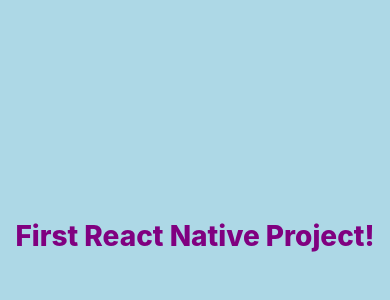
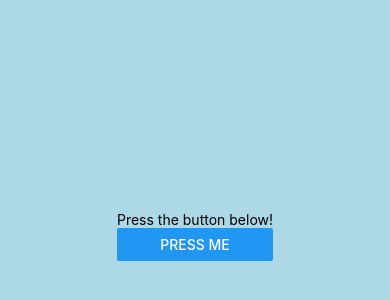
Before and after one commit to Adnan-Saleem-93/react-native, a React Native app: screen / in a window 390 px wide. Shown: the part 186-486 px from the top of the page. Built offline with nearby package versions, Linux system fonts and the light colour scheme.

Commit message:
button with alert created

```diff
--- a/App.js
+++ b/App.js
@@ -1,11 +1,15 @@
 import { StatusBar } from "expo-status-bar";
-import { StyleSheet, Text, View } from "react-native";
+import { Button, StyleSheet, Text, View } from "react-native";
 
 export default function App() {
 	return (
 		<View style={styles.container}>
-			<Text style={styles.text}>First React Native Project!</Text>
-			<StatusBar style="auto" animated={true} backgroundColor="red" />
+			<View style={styles.buttonView}>
+				<Text>Press the button below!</Text>
+				<Button title="Press me" onPress={() => alert("Button Pressed!!!")} />
+			</View>
+
+			<StatusBar style="auto" animated={true} backgroundColor="transparent" />
 		</View>
 	);
 }
@@ -22,4 +26,7 @@
 		fontSize: 28,
 		fontWeight: 800,
 	},
+	buttonView: {
+		margin: 32,
+	},
 });
```
